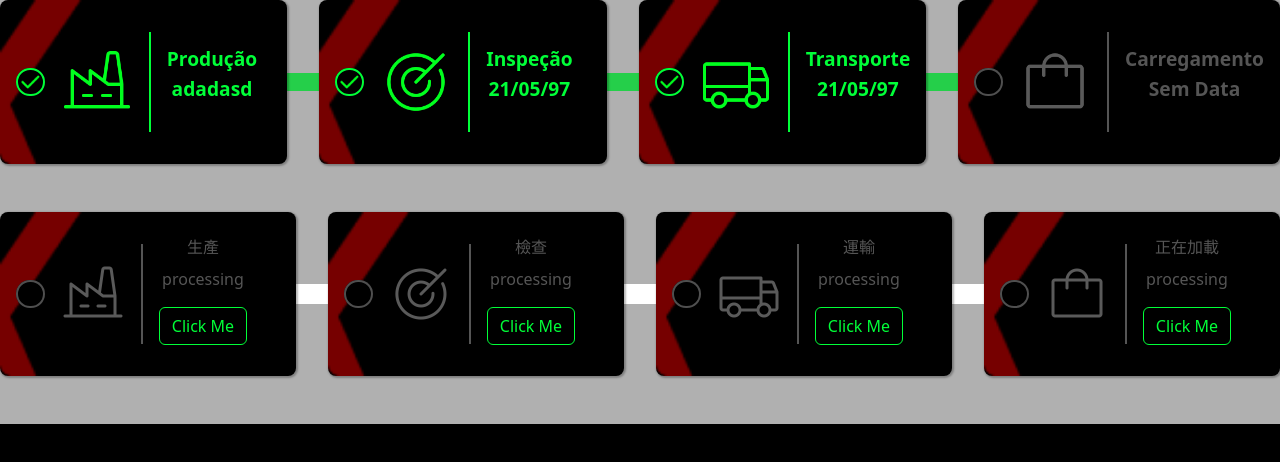
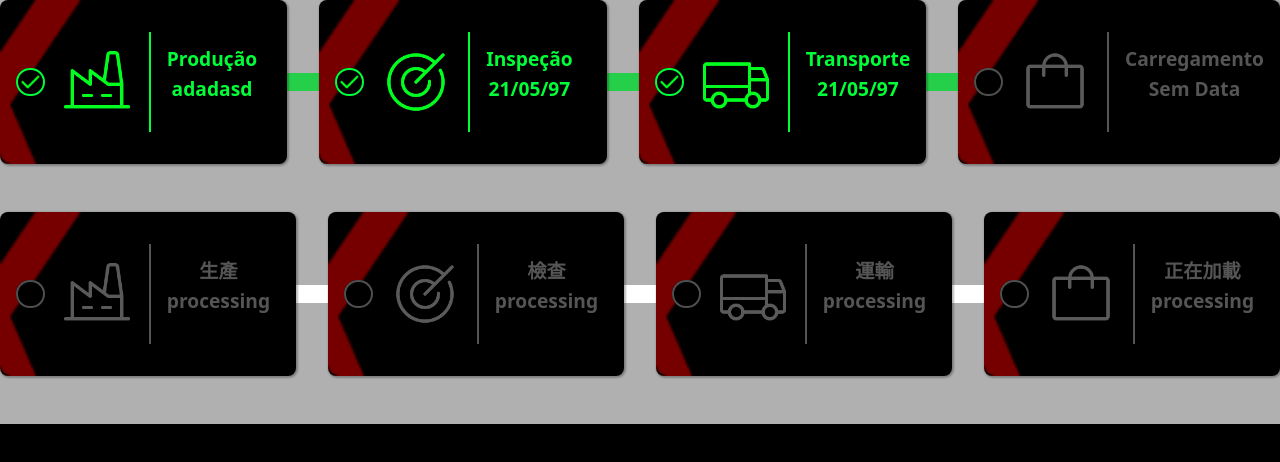
Before and after one commit to Drlazinho/new_cards, a React (Create React App) app: page / in a window 1280 px wide. Shown: the top 462 px of the page. Built offline with nearby package versions, Linux system fonts and the light colour scheme.

Commit message:
commit: app 97%

```diff
--- a/src/components/BreadCumbs2WithModal/components/Card/index.js
+++ b/src/components/BreadCumbs2WithModal/components/Card/index.js
@@ -13,7 +13,7 @@ import truckInactiveImg from "../../../../assets/truck-inactive.png";
 import { Checkbox } from "../Checkbox";
 import ModalCheck from "../Modal";
 
-export default function Card({ name, date, idImage }) {
+export default function Card({ name, date, idImage, modalResolution }) {
   function renderSwitchActive(number) {
     switch (number) {
       case 1 || "1": {
@@ -73,11 +73,14 @@ export default function Card({ name, date, idImage }) {
             <div className="descriptionBreadcrump">
               <p>{name}</p>
               <p>{date}</p>
+              {
+                modalResolution !== 0 | null | undefined &&
                    <ModalCheck
                     titleStageModal={name}
                     dateStageModal={date}
                     checkedState={checkedState}
                  />
+              }
             </div>
           </Content>
         ) : (
@@ -92,11 +95,14 @@ export default function Card({ name, date, idImage }) {
             <div className="descriptionBreadcrump">
               <p>{name}</p>
               <p>processing</p>
+              {
+                modalResolution &&
                    <ModalCheck
                     titleStageModal={name}
                     dateStageModal={date}
                     checkedState={checkedState}
                   />
+              }
             </div>
           </Content>
         )}
--- a/src/components/BreadCumbs2WithModal/components/Card/styles.js
+++ b/src/components/BreadCumbs2WithModal/components/Card/styles.js
@@ -17,7 +17,7 @@ export const Container = styled.div`
     position: absolute;
     width: 100%;
     background-color: ${(props) => (props.checked ? "#25cf4a" : "#ffffff")};
-    height: 1.3rem;
+    height: 1.1rem;
     left: 8rem;
     z-index: 1;
   }
@@ -27,7 +27,7 @@ export const Container = styled.div`
       content: "";
       position: absolute;
       width: 80%;
-      height: 1.3rem;
+      height: 1.1rem;
       left: 5rem;
       z-index: 1;
     }
@@ -66,10 +66,11 @@ export const Content = styled.div`
   z-index: 2;
 
   .line-div {
-    background-color: ${(props) => (props.checked ? "#00FF38" : "#555555")};
+    background-color:  ${(props) => (props.checked ? "#00FF38" : "#555555")};
     height: 100px;
     width: 2px;
     opacity: 1;
+
   }
 
   .interativeUser {
@@ -84,18 +85,19 @@ export const Content = styled.div`
   }
 
   img {
-    width: 4rem;
+    width: 4.5rem;
   }
 
   .descriptionBreadcrump {
     display: flex;
     flex-direction: column;
-    text-align: center;
-    align-items: center;
-    line-height: 0.5;
     gap: 0.5rem;
     justify-content: center;
+    align-items: center;
     white-space: nowrap;
+    line-height: .3;
+    font-size: 1.2rem;
+    font-weight: bold;
   }
 
   @media (max-width: 1170px) {
@@ -105,8 +107,8 @@ export const Content = styled.div`
     gap: 5px;
     padding: 0.5rem;
 
-    .line-div {
-      background-color: ${(props) => (props.checked ? "#00FF38" : "#555555")};
+    .line-div{
+      background-color:  ${(props) => (props.checked ? "#00FF38" : "#555555")};
       height: 2px;
       width: 70%;
       opacity: 1;
@@ -121,6 +123,7 @@ export const Content = styled.div`
     padding: 0.5rem 0;
     color: ${(props) => (props.checked ? "#00FF38" : "#555555")};
 
+
     .interativeUser {
       gap: 0.5rem;
       flex-direction: column;
@@ -129,5 +132,6 @@ export const Content = styled.div`
     .descriptionBreadcrump {
       font-size: 1rem;
     }
+
   }
 `;
```
Lines whose indentation alone changed are shown as unchanged.
